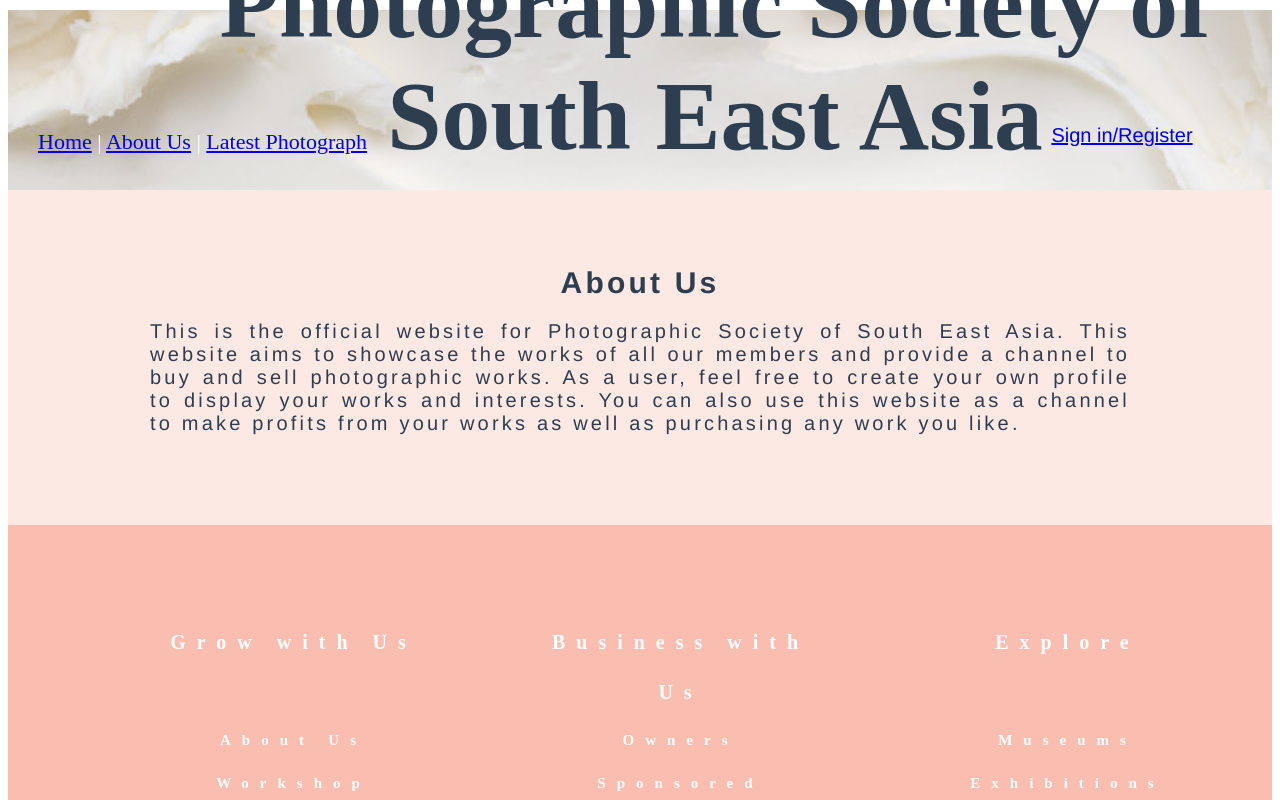
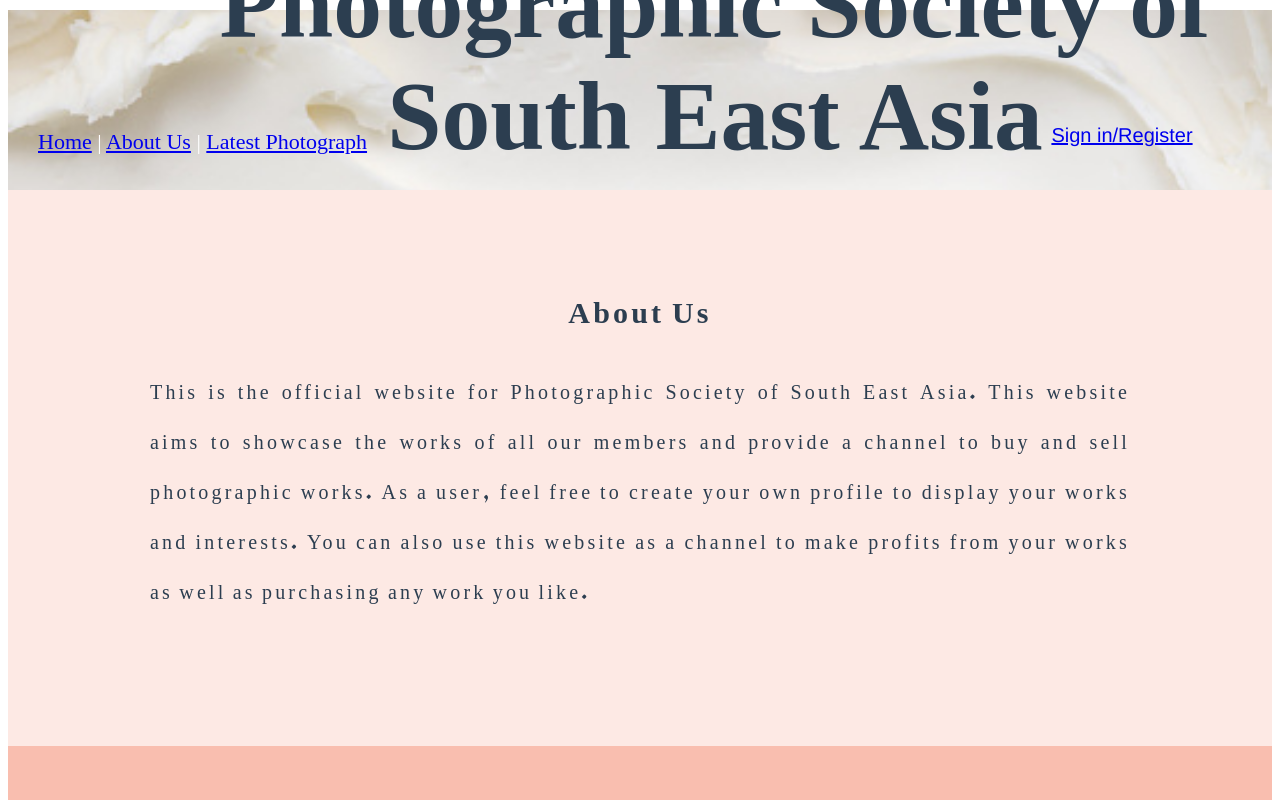
Before and after one commit to XiHuijia/Project-Photography-Website, a Vue app: page /about in a window 1280 px wide. Shown: the top 800 px of the page. Built offline with nearby package versions, Linux system fonts and the light colour scheme; no server answers.

Commit message:
update aboutus

```diff
--- a/src/components/AboutUs.vue
+++ b/src/components/AboutUs.vue
@@ -43,8 +43,9 @@ p{
     padding: 56px calc((100% - 980px) * 0.5);
     padding-bottom: 0;
     background: #f9beaf57;
-    height: 279px;
+    height: 500px;
     letter-spacing: 0.2em;
+    font-family: 'Noto Nastaliq Urdu', serif;
 }
 
 </style>
```
